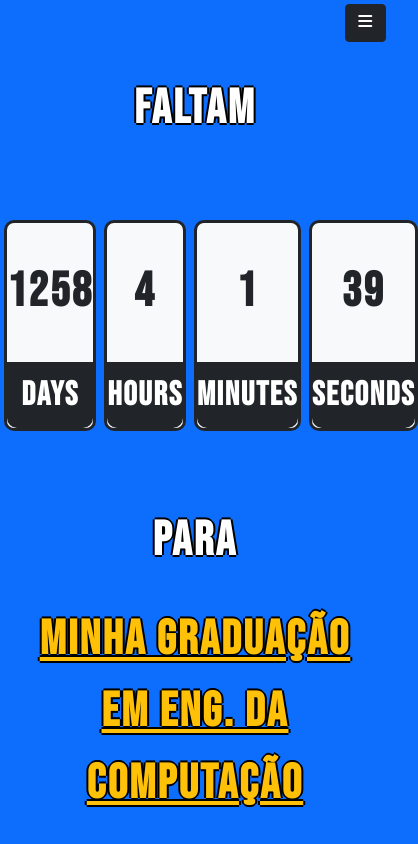
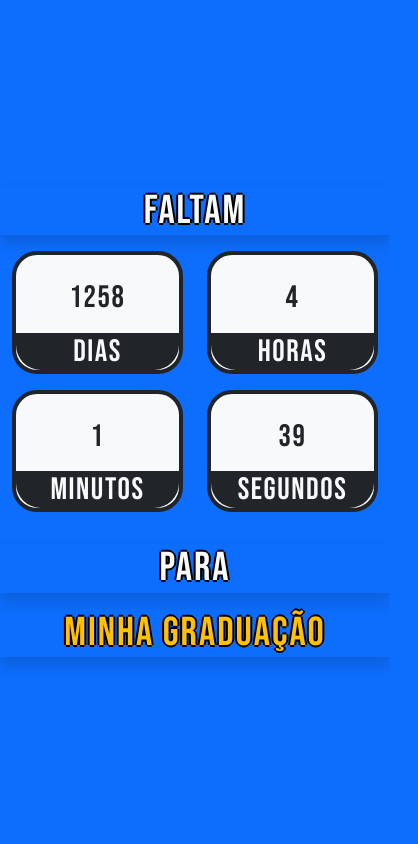
Before and after one commit to Alamito/TimeLeft-JS, a website: page index.html in a window 390 px wide. Shown: the whole page, 418 px wide, since content can reach past the window. Drawn offline with nearby package versions, Linux system fonts and the light colour scheme; a web font is replaced by a local one.

Commit message:
feat - new responsive screen

```diff
--- a/css/responsive.css
+++ b/css/responsive.css
@@ -1,128 +1,7 @@
 @media screen and (max-width: 992px) {
-    .title-first {
-        /* padding-top: 160px; */
-        font-size: 3em;
-    }
 
-    .title-mid {
-        font-size: 3.5em;
-    }
-
-    .title-last {
-        font-size: 3.5em;
-    }
-
-    .time {
-        /* height: 20vh; */
-        font-size: 3.5em;
-    }
-
-    .description {
-        font-size: 0.9em;
-    }
-
-    .days,
-    .hours,
-    .minutes,
-    .seconds {
-        border-top-right-radius: 25px;
-        border-top-left-radius: 25px;
-        border-end-end-radius: 25px;
-        border-end-start-radius: 25px;
-    }
-}
-
-@media screen and (max-width: 768px) {
-    .title-first {
-        font-size: 3em;
-    }
-
-    .title-mid {
-        font-size: 3em;
-    }
-
-    .title-last {
-        font-size: 3em;
-    }
-
-    .time {
-        height: 35vh;
-        font-size: 3em;
-    }
-
-    .description {
-        font-size: 0.8em;
-    }
-
-    .days,
-    .hours,
-    .minutes,
-    .seconds {
-        border-top-right-radius: 25px;
-        border-top-left-radius: 25px;
-        border-end-end-radius: 25px;
-        border-end-start-radius: 25px;
-    }
-}
-
-@media screen and (max-width: 680px) {
-    .title-first {
-        font-size: 3em;
-    }
-
-    .title-mid {
-        font-size: 3em;
-    }
-
-    .title-last {
-        font-size: 3em;
-    }
-
-    .time {
-        /* height: 15vh; */
-        font-size: 4em;
-    }
-
-    .days,
-    .hours,
-    .minutes,
-    .seconds {
-        border-start-end-radius: 10px;
-        border-start-start-radius: 10px;
-        border-end-end-radius: 10px;
-        border-end-start-radius: 10px;
-    }
-
-    .description {
-        font-size: 0.7em;
-        border-bottom-left-radius: 10px;
-        border-bottom-right-radius: 10px;
-    }
 }
 
 @media screen and (max-width: 576px) {
-    .title-first {
-        font-size: 3em;
-    }
 
-    .title-mid {
-        /* height: 15vh; */
-        font-size: 3em;
-    }
-
-    .title-last {
-        /* height: 10vh; */
-        font-size: 3em;
-    }
-
-    .time {
-        height: 25vh;
-        font-size: 3em;
-    }
-
-    .description {
-        font-size: 0.7em;
-        border-bottom-left-radius: 10px;
-        border-bottom-right-radius: 10px;
-    }
 }
--- a/css/style.css
+++ b/css/style.css
@@ -3,40 +3,15 @@
     letter-spacing: 0.05em;
 }
 
-.title-first {
-    font-size: 4em;
+.border {
+    border-radius: 25px;
+}
+
+.border .smalltext {
+    border-bottom-right-radius: 25px;
+    border-bottom-left-radius: 25px;
+}
+
+.shadow {
     text-shadow: -2px 0px 0px black, 2px 0px 0px black, 0px -2px 0px black, 0px 2px 0px black;
 }
-
-.title-mid {
-    font-size: 4em;
-    text-shadow: -2px 0px 0px black, 2px 0px 0px black, 0px -2px 0px black, 0px 2px 0px black;
-}
-
-.title-last {
-    font-size: 4.5em;
-    text-shadow: -2px 0px 0px black, 2px 0px 0px black, 0px -2px 0px black, 0px 2px 0px black;
-}
-
-.time {
-    height: 40vh;
-    width: 100vw;
-    font-size: 4em;
-}
-
-.days,
-.hours,
-.minutes,
-.seconds {
-    border-top-right-radius: 25px;
-    border-top-left-radius: 25px;
-    border-end-end-radius: 25px;
-    border-end-start-radius: 25px;
-}
-
-.description {
-    height: 32%;
-    width: 100%;
-    border-bottom-left-radius: 25px;
-    border-bottom-right-radius: 25px;
-}
--- a/index.html
+++ b/index.html
@@ -19,87 +19,52 @@
         <title>How Many Time Left</title>
     </head>
     <body class="bg-primary">
-        <div class="d-flex container-fluid flex-column justify-content-between align-items-center fw-bold vh-100">
-            <div class="d-flex flex-row-reverse" style="width: 100vw">
+        <main>
+            <div class="container fw-bold text-uppercase d-flex flex-column justify-content-center vh-100">
+                <div class="row text-light text-center display-2">
+                    <div class="shadow">Faltam</div>
+                </div>
+                <div class="row text-center mt-3 display-5">
+                    <div class="col-lg-3 col-6 text-dark text-center">
+                        <div class="bg-light pt-4 mb-3 border border-4 border-dark">
+                            <span class="days" boxDays>111</span>
+                            <div class="smalltext mt-3 bg-dark text-light">Dias</div>
+                        </div>
+                    </div>
+                    <div class="col-lg-3 col-6 text-dark text-center">
+                        <div class="bg-light pt-4 mb-3 border border-4 border-dark">
+                            <span class="hours" boxHours>222</span>
+                            <div class="smalltext mt-3 bg-dark text-light">Horas</div>
+                        </div>
+                    </div>
+                    <div class="col-lg-3 col-6 text-dark text-center">
+                        <div class="bg-light pt-4 mb-3 border border-4 border-dark">
+                            <span class="hours" boxMinutes>333</span>
+                            <div class="smalltext mt-3 bg-dark text-light">Minutos</div>
+                        </div>
+                    </div>
+                    <div class="col-lg-3 col-6 text-dark text-center">
+                        <div class="bg-light pt-4 mb-3 border border-4 border-dark">
+                            <span class="hours" boxSeconds>444</span>
+                            <div class="smalltext mt-3 bg-dark text-light">Segundos</div>
+                        </div>
+                    </div>
+                </div>
+                <div class="row text-light text-center mt-3 display-2">
+                    <div class="shadow">Para</div>
+                </div>
+                <div class="row text-center text-warning mt-3 display-2">
+                    <div class="shadow">Minha Graduação</div>
+                </div>
+            </div>
+        </main>
+
+            <!-- <div class="d-flex flex-row-reverse" style="width: 100vw">
                 <button type="button" class="btn btn-dark m-1">
                     <i class="fa-solid fa-bars"></i>
                 </button>
-            </div>
-            <div class="d-flex row text-center mb-xl-3 mb-5">
-                <div class="d-flex col justify-content-center align-items-center title-first text-white">
-                    <div>Faltam</div>
-                </div>
-            </div>
-            <div class="d-flex text-center time mb-xl-3 mb-5">
-                <div class="days d-flex flex-column col bg-light text-dark mx-1 mx-md-3 justify-content-between align-items-center border border-3 border-dark">
-                    <div class="d-flex align-items-center justify-content-center" style="height: 68%" boxDays></div>
-                    <div class="d-flex description bg-dark text-white align-items-center justify-content-center">Days</div>
-                </div>
-                <div
-                    class="hours d-flex flex-column col bg-light text-dark mx-1 mx-md-3 justify-content-between align-items-center border border-3 border-dark"
-                >
-                    <div class="d-flex align-items-center justify-content-center" style="height: 68%" boxHours></div>
-                    <div class="d-flex description bg-dark text-white align-items-center justify-content-center">Hours</div>
-                </div>
-                <div
-                    class="minutes d-flex flex-column col bg-light text-dark mx-1 mx-md-3 justify-content-between align-items-center border border-3 border-dark"
-                >
-                    <div class="d-flex align-items-center justify-content-center" style="height: 68%" boxMinutes></div>
-                    <div class="d-flex description bg-dark text-white align-items-center justify-content-center">Minutes</div>
-                </div>
-                <div
-                    class="seconds d-flex flex-column col bg-light text-dark mx-1 mx-md-3 justify-content-between align-items-center border border-3 border-dark"
-                >
-                    <div class="d-flex align-items-center justify-content-center" style="height: 68%" boxSeconds></div>
-                    <div class="d-flex description bg-dark text-white align-items-center justify-content-center">Seconds</div>
-                </div>
-            </div>
-            <div class="d-flex row text-center title-mid">
-                <div class="col">
-                    <div class="d-flex justify-content-center align-items-center text-white" style="height: 100%">
-                        <div>Para</div>
-                    </div>
-                </div>
-            </div>
-            <div class="d-flex row text-center title-last">
-                <div class="col">
-                    <div class="d-flex justify-content-center align-items-center text-warning text-decoration-underline pb-4" style="height: 100%">
-                        <div>Minha Graduação em Eng. da Computação</div>
-                    </div>
-                </div>
-            </div>
-        </div>
+            </div> -->
 
-        <!-- <div class="alert alert-primary" role="alert">A simple primary alert—check it out!</div>
-        <div class="gridContainer">
-            <div class="boxEvent">
-                <button class="buttonNewEvent" type="button">
-                    <i class="fa-solid fa-bars"></i>
-                </button>
-            </div>
-            <div class="infoLow">Faltam</div>
-            <div class="days"></div>
-            <div class="hours"></div>
-            <div class="minutes"></div>
-            <div class="seconds"></div>
-            <div class="infoLow">Days</div>
-            <div class="infoLow">Hours</div>
-            <div class="infoLow">Minutes</div>
-            <div class="infoLow">Seconds</div>
-            <div class="infoLow">For</div>
-            <div class="infoHigh">My Graduation</div>
-        </div> -->
-
-        <!-- <div class="newEvent">
-            <label for="data">Date:</label>
-            <input class="date" type="date" /><br />
-
-            <label for="texto">Event:</label>
-            <input class="event" type="text" /><br />
-
-            <button class="buttonCancelEvent" type="button">Cancel</button>
-            <button class="buttonSaveEvent" type="button">Confirm</button>
-        </div> -->
 
         <script src="./build/app.js"></script>
         <script src="https://kit.fontawesome.com/6004a7d73b.js" crossorigin="anonymous"></script>
```
